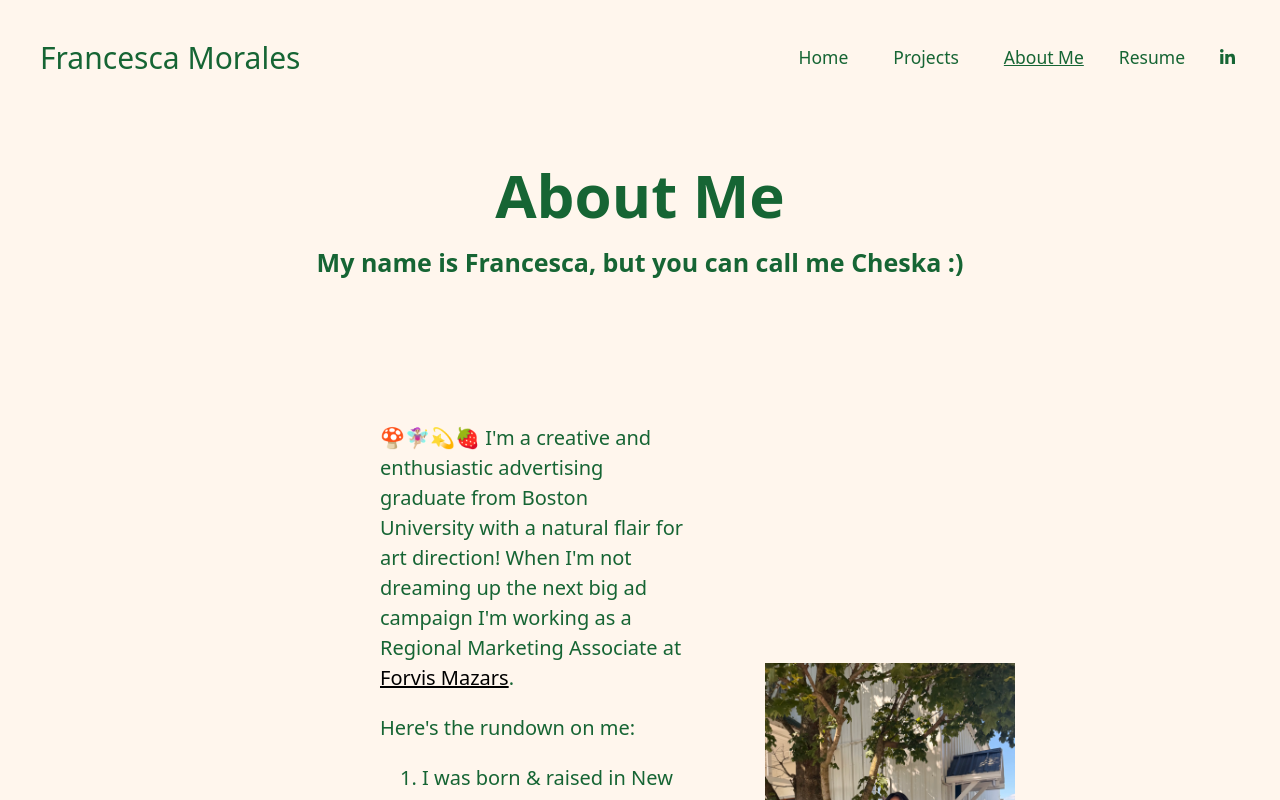
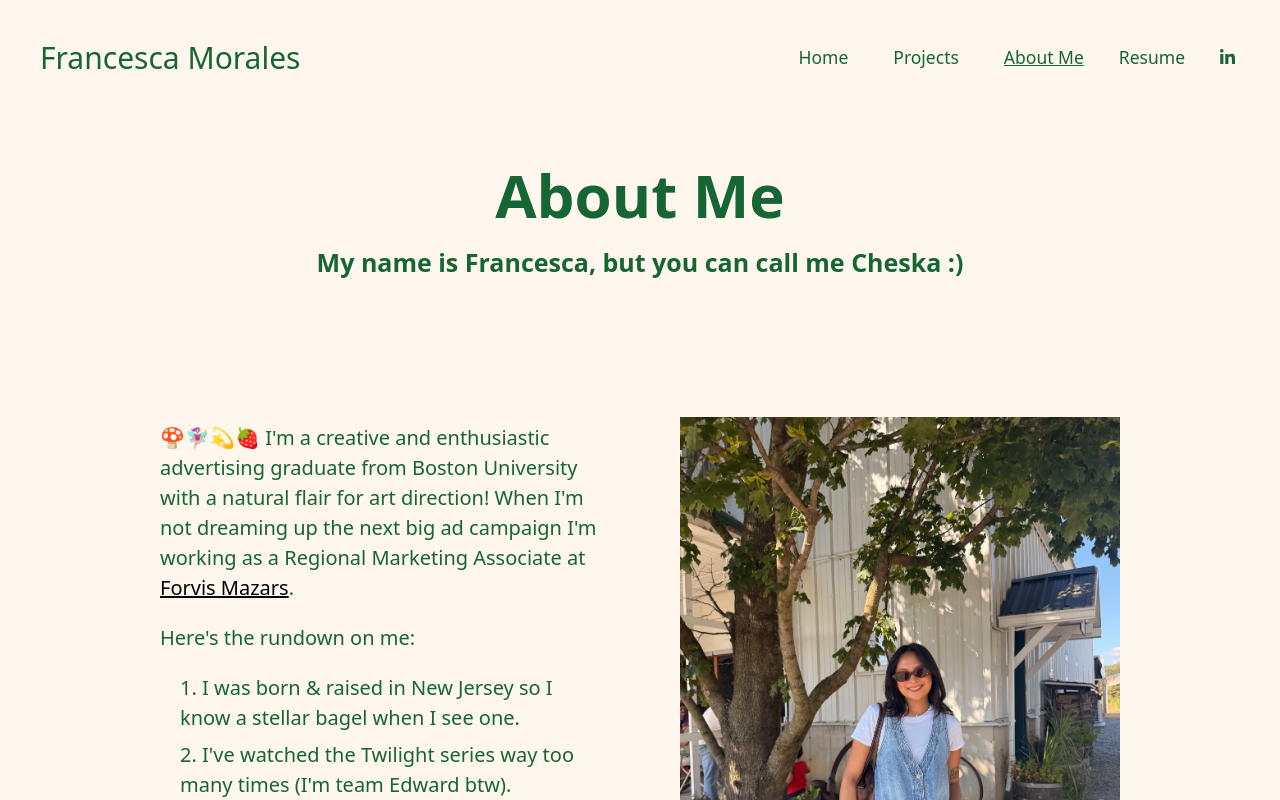
Before and after one commit to Benjamin-Wolff/Cheska-Portfolio, a SvelteKit app in the folder cheska-portfolio/: page /about in a window 1280 px wide. Shown: the top 800 px of the page. Built offline with nearby package versions, Linux system fonts and the light colour scheme.

Commit message:
fix spacing

```diff
--- a/cheska-portfolio/src/routes/+layout.svelte
+++ b/cheska-portfolio/src/routes/+layout.svelte
@@ -9,7 +9,7 @@
 
 <NavBar />
 <div class="flex flex-col min-h-screen">
-    <main class="flex-1 px-60 flex flex-col items-center mt-10 mb-10 pb-4">
+    <main class="flex-1 px-6 sm:px-10 lg:px-16 flex flex-col items-center mt-10 mb-10 pb-4">
         <!-- Main content goes here -->
         <slot/>
     </main>
--- a/cheska-portfolio/src/routes/+page.svelte
+++ b/cheska-portfolio/src/routes/+page.svelte
@@ -2,7 +2,7 @@
 </script>
 
 
-<h1 class="text-6xl text-center font-bold mb-2 mt-10 text-black">bookworm, running <br/> enthusiast + marketing professional</h1>
+<h1 class="text-6xl text-center font-bold mb-2 mt-10 text-black">bookworm, running <br/> enthusiast + marketing <br/> professional</h1>
 <a href="/about">
     <button class="bg-black border-transparent hover:bg-gray-700 rounded-none text-white font-bold mt-28 py-6 px-4 w-60">
         more about me
```
